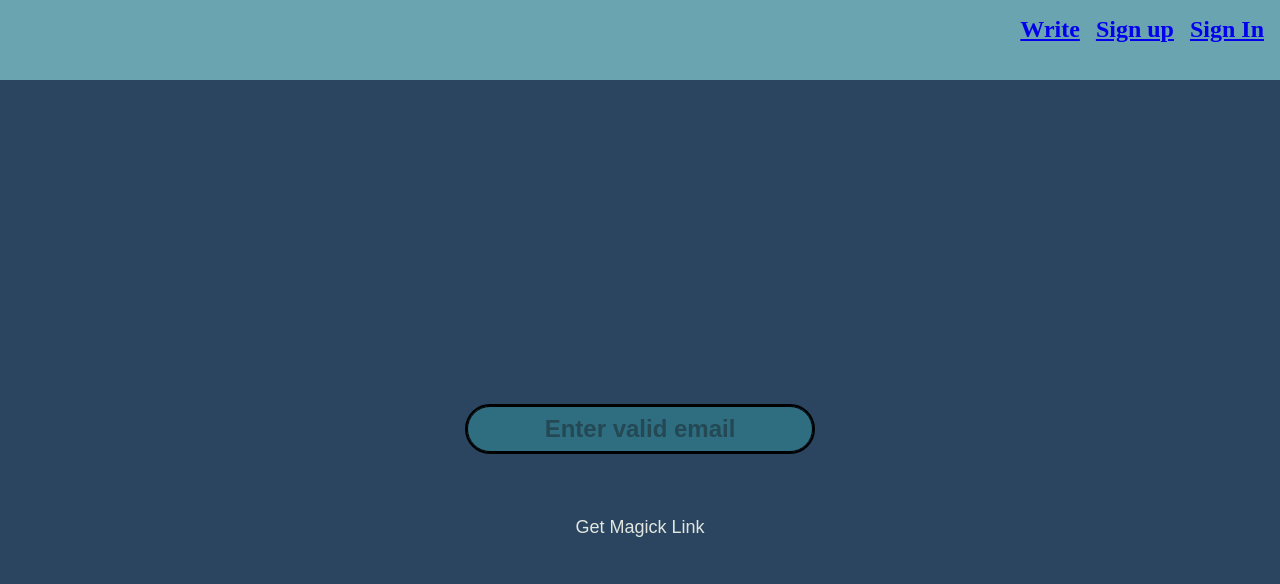
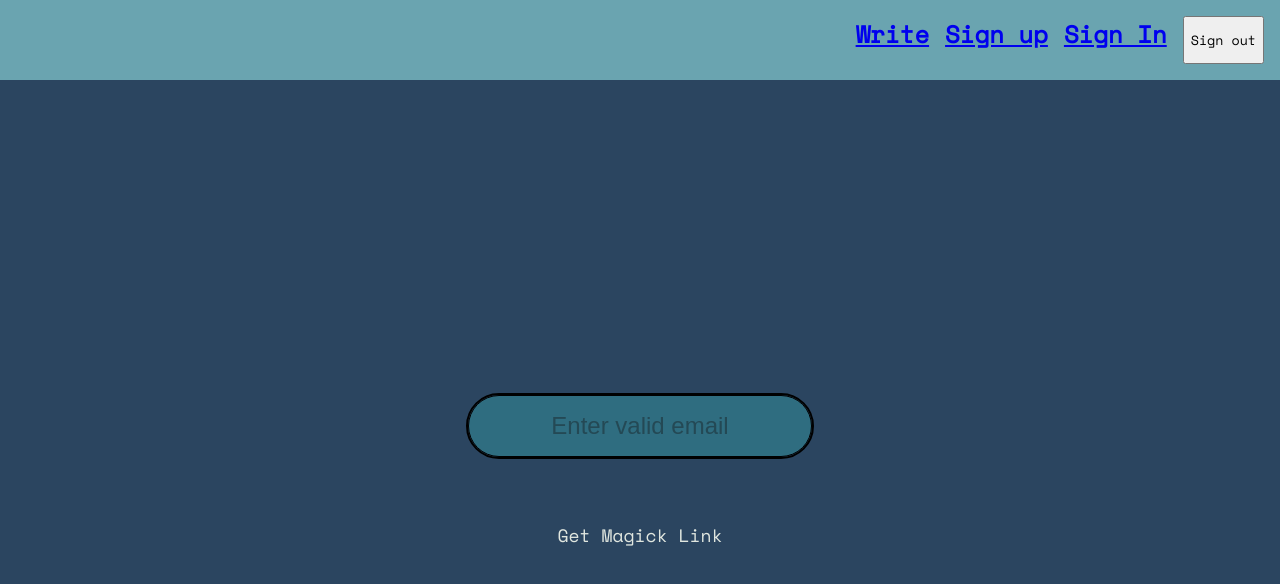
Before and after one commit to ShivWad/FreeThought, a Next.js app: page /signin in a window 1280 px wide. Shown: the top 584 px of the page. Built offline with nearby package versions, Linux system fonts and the light colour scheme.

Commit message:
styling git push

```diff
--- a/package.json
+++ b/package.json
@@ -14,7 +14,6 @@
     "@types/node": "18.11.18",
     "@types/react": "18.0.27",
     "@types/react-dom": "18.0.10",
-    "autoprefixer": "^10.4.13",
     "next": "13.1.6",
     "react": "18.2.0",
     "react-dom": "18.2.0",
--- a/src/Components/NavBar/index.tsx
+++ b/src/Components/NavBar/index.tsx
@@ -1,7 +1,14 @@
 import Link from 'next/link'
 import React from 'react'
+import { supabase } from 'supabase';
 
 const NavBar = () => {
+
+    const handleSignOut = async () => {
+        const { error } = await supabase.auth.signOut();
+        if (error)
+            console.log(error);
+    }
     return (
         <div className="navbar-container">
             <div className="navbar-content" >
@@ -14,6 +21,9 @@ const NavBar = () => {
                 <Link href={"/signin"}>
                     Sign In
                 </Link>
+                <button onClick={handleSignOut}>
+                    Sign out
+                </button>
             </div>
         </div>
     )
--- a/src/pages/signin/index.tsx
+++ b/src/pages/signin/index.tsx
@@ -29,24 +29,40 @@ type infoType = {
 //     error: null;
 // }
 
-
+// const vibarateElem = () => {
+//     const emailEl = document.getElementsByClassName("signin-container");
+//     for (let i = 0; i < 10; i++) {
+//       emailEl[0].style = "left:100px";
+//     }
+// }
 const SignInComponent = () => {
     const [email, setEmail] = useState<string>('');
+    const [err, setErr] = useState(false);
+    const [errMessage, setErrMessage] = useState('');
+
 
     const handleMagickLink = async (email: string) => {
-        await supabase.auth.signInWithOtp({
+        // emailValidation(email);
+        let user = await supabase.auth.signInWithOtp({
             email: email,
             options: {
                 emailRedirectTo: 'http://localhost:3000/profile',
             },
         })
+        if (user.error) {
+            setErr(true);
+            setErrMessage(user.error.message);
+            // vibarateElem();
+        }
     }
 
     console.log(email);
     return (
-        <div className='signin-container' >
-            <input type={"email"} className="email-input" placeholder='Enter valid email' onChange={(e) => { setEmail(e.target.value) }} />
-            <button className='magin-link-button' onClick={() => handleMagickLink(email)} >
+        <div className={`signin-container ${err ? "err" : ""}`} >
+            <input type={"email"} className="email-input" placeholder='Enter valid email' onChange={(e) => { setEmail(e.target.value) }} required />
+            <button className='magin-link-button' onClick={(e) => {
+                handleMagickLink(email);
+            }} type="submit">
                 Get Magick Link
             </button>
         </div>
--- a/src/styles/globals.css
+++ b/src/styles/globals.css
@@ -1,3 +1,4 @@
+@import url('https://fonts.googleapis.com/css2?family=Space+Mono&display=swap');
 
 :root {
   --Dark-Blue: #2B4560;
@@ -10,4 +11,9 @@ body {
   height: 100vh;
   margin: 0px;
   background: var(--Dark-Blue);
+  font-family: 'Space Mono', monospace;
 }
+
+button {
+  font-family: 'Space Mono', monospace;
+}
--- a/src/styles/signin.css
+++ b/src/styles/signin.css
@@ -8,23 +8,24 @@
 .signin-container {
     height: 90vh;
     display: flex;
+    flex-direction: column;
     justify-content: center;
     align-items: center;
-    flex-direction: column;
 }
 
 .email-input {
     margin: 5%;
     border: solid 1px black;
-    padding: 0.5rem;
+    padding: 1rem;
     color: black;
     text-align: center;
     font-size: x-large;
-    font-weight: bold;
+    font-weight: lighter;
     background-color: var(--Midnight-Blue);
     border-radius: 2rem;
     outline: black 2px solid;
     transition: transform 300ms ease, border 300ms, outline 300ms ease;
+    position: relative;
 }
 
 .email-input:hover {
@@ -33,15 +34,28 @@
 
 .email-input::placeholder {
     color: rgba(20, 20, 20, 0.4);
+    font-weight: bolder;
 }
 
 .email-input:focus-visible {
-    transform: scale(2);
+    transform: scale(1.2);
     background-color: var(--Ivory);
     border: solid 1px black;
     outline: solid 2px var(--Ivory);
 }
 
+.signin-container.err .email-input {
+    background-color: rgba(221, 160, 160, 0.904);
+    animation: horizontal-shaking
+}
+
+@keyframes horizontal-shaking {
+    0% { transform: translateX(0) }
+    25% { transform: translateX(5px) }
+    50% { transform: translateX(-5px) }
+    75% { transform: translateX(5px) }
+    100% { transform: translateX(0) }
+   }
 
 .magin-link-button {
     font-size: large;
@@ -59,7 +73,7 @@
     cursor: pointer;
 }
 
-.magin-link-button:active{
+.magin-link-button:active {
     background-color: var(--Dark-Blue);
 }
 
```
Also changed, not shown: src/pages/profile/index.tsx (+24 -6 lines), 1 other file (tests, documents, lock files or other folders).
